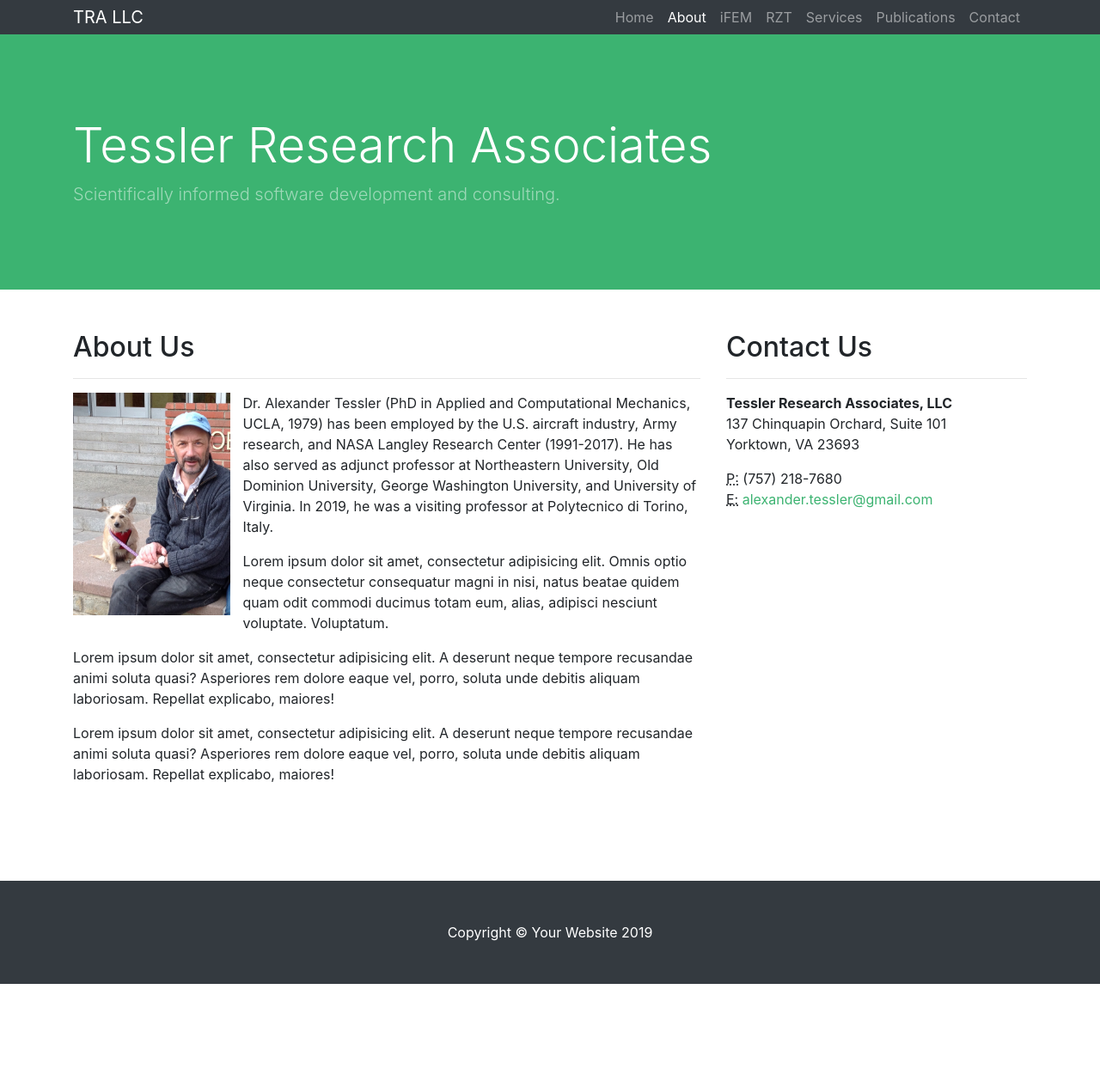
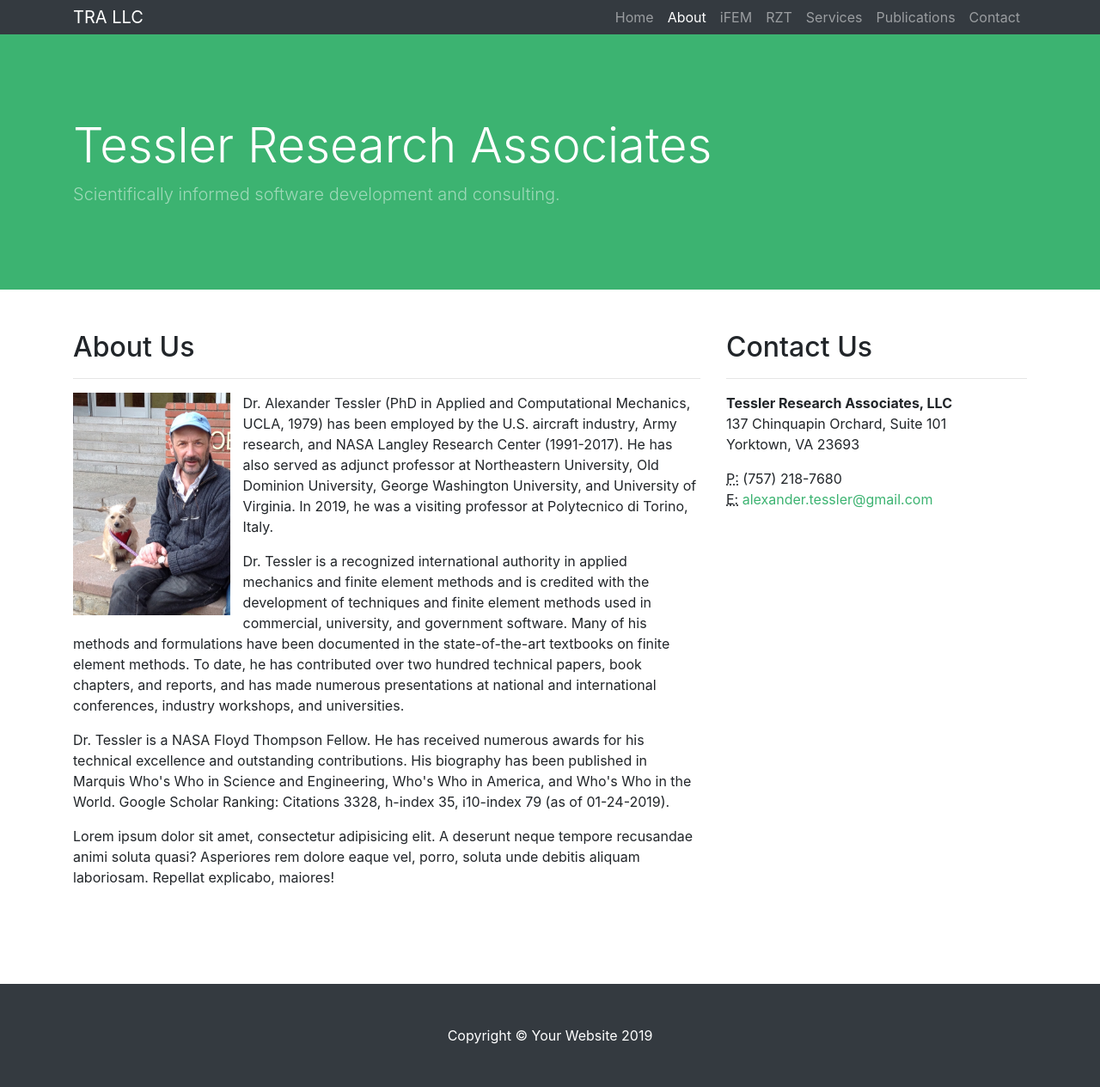
Before and after one commit to tessler-research/tessler-research.github.io, a Jekyll site: the page built from _pages/about.html, in a window 1280 px wide. Shown: the whole page at 86% size. Built offline with Jekyll 4.4.1, drawn with Linux system fonts in a browser that asks for light colours; before the commit the page ends 1145 px from its top, so only the background shows below that.

Commit message:
Update about.html

```diff
--- a/_pages/about.html
+++ b/_pages/about.html
@@ -16,17 +16,19 @@
 
 </p>
 <p>
-  Lorem ipsum dolor sit amet, consectetur adipisicing elit. Omnis optio neque
-  consectetur consequatur magni in nisi, natus beatae quidem quam odit commodi
-  ducimus totam eum, alias, adipisci nesciunt voluptate. Voluptatum.
+	Dr. Tessler is a recognized international authority in applied mechanics and finite element methods and is credited with
+  the development of techniques and finite element methods used in commercial, university, and government software.
+  Many of his methods and formulations have been documented in the state-of-the-art textbooks on finite element methods.
+  To date, he has contributed over two hundred technical papers, book chapters, and reports, and has made numerous presentations
+  at national and international conferences, industry workshops, and universities.
+</p>
+<p>
+	Dr. Tessler is a NASA Floyd Thompson Fellow. He has received numerous awards for his technical excellence and outstanding contributions.
+  His biography has been published in Marquis Who's Who in Science and Engineering, Who's Who in America, and Who's Who in the World.
+  Google Scholar Ranking: Citations 3328, h-index 35, i10-index 79 (as of 01-24-2019).
 </p>
 <p>
   Lorem ipsum dolor sit amet, consectetur adipisicing elit. A deserunt neque
   tempore recusandae animi soluta quasi? Asperiores rem dolore eaque vel, porro,
   soluta unde debitis aliquam laboriosam. Repellat explicabo, maiores!
 </p>
-<p>
-  Lorem ipsum dolor sit amet, consectetur adipisicing elit. A deserunt neque
-  tempore recusandae animi soluta quasi? Asperiores rem dolore eaque vel, porro,
-  soluta unde debitis aliquam laboriosam. Repellat explicabo, maiores!
-</p>
```
